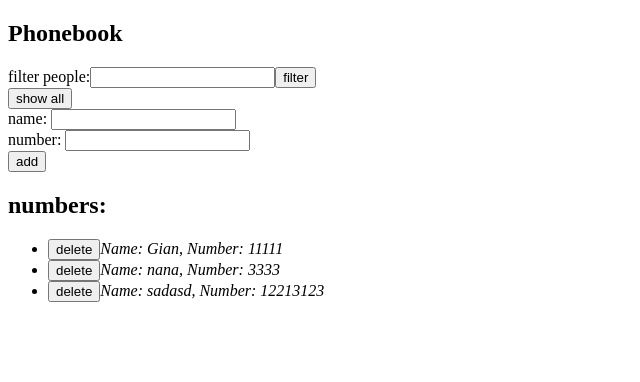
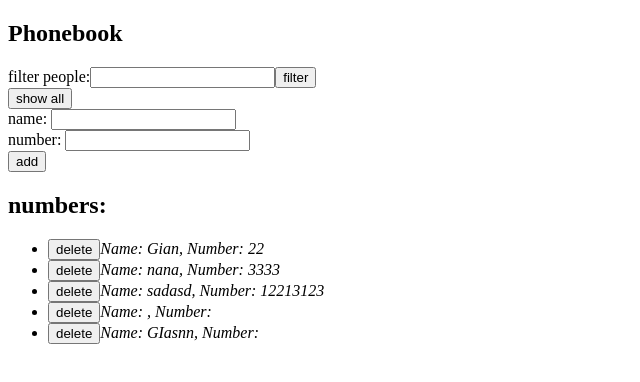
Before and after one commit to gian-cavajani/fullstackOpen-part2, a React (Create React App) app in the folder phonebook/: page / in a window 1280 px wide. Shown: the top 382 px of the page, without its empty margins (0-640 px from the left). Built offline with nearby package versions, Linux system fonts and the light colour scheme; data requests are answered from the project's data file.

Commit message:
ex 18 finished

```diff
--- a/phonebook/db.json
+++ b/phonebook/db.json
@@ -2,7 +2,7 @@
   "persons": [
     {
       "name": "Gian",
-      "number": "11111",
+      "number": "22",
       "id": 1
     },
     {
@@ -14,6 +14,16 @@
       "name": "sadasd",
       "number": "12213123",
       "id": 4
+    },
+    {
+      "name": "",
+      "number": "",
+      "id": 5
+    },
+    {
+      "name": "GIasnn",
+      "number": "",
+      "id": 6
     }
   ]
 }
--- a/phonebook/src/App.js
+++ b/phonebook/src/App.js
@@ -34,8 +34,22 @@ const App = () => {
       number: newNum,
     };
 
-    if (persons.some((e) => e.name === objectPerson.name)) {
-      return window.alert(`${newName} is already on the list`);
+    if (persons.find((e) => e.name === objectPerson.name)) {
+      const persona = persons.find((e) => e.name === objectPerson.name);
+      const changedNum = { ...persona, number: newNum };
+      console.log(changedNum);
+      if (
+        window.confirm(
+          `${newName} is already on the list, would you like to update the number?`
+        )
+      ) {
+        personService.updates(persona.id, changedNum).then((response) => {
+          setPersons(
+            persons.map((p) => (p.id !== persona.id ? p : response.data))
+          );
+        });
+        // alert("aaa")
+      }
     } else {
       personService.create(objectPerson).then((newOne) => {
         setPersons(persons.concat(newOne));
--- a/phonebook/src/services/person.js
+++ b/phonebook/src/services/person.js
@@ -16,5 +16,9 @@ const remove = (id) => {
   return request;
 };
 
+const updates = (id, newObj) => {
+  const request = axios.put(`${baseUrl}/${id}`, newObj);
+  return request;
+};
 // const update
-export default { getAll, create, remove };
+export default { getAll, create, remove, updates };
```
